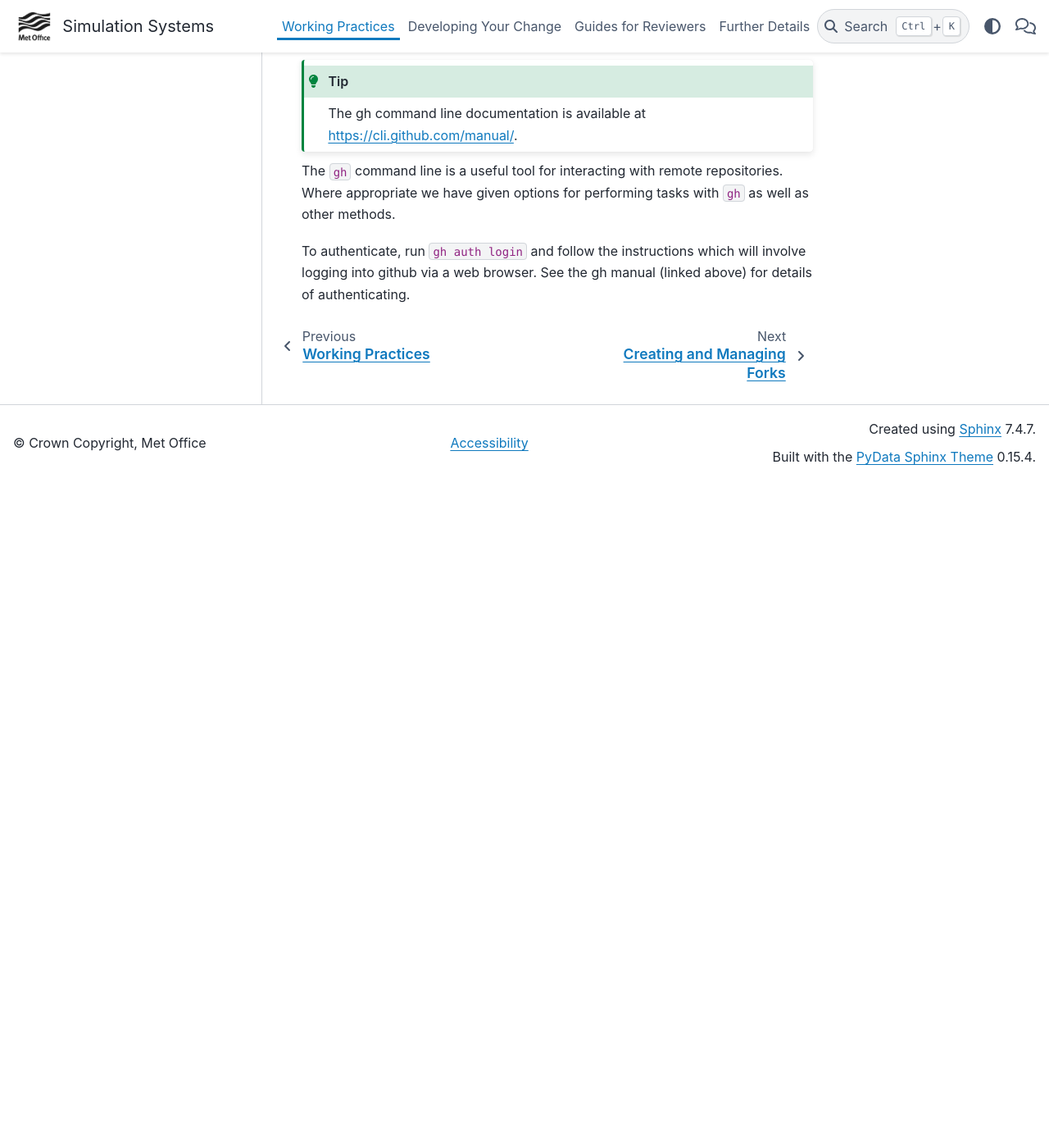
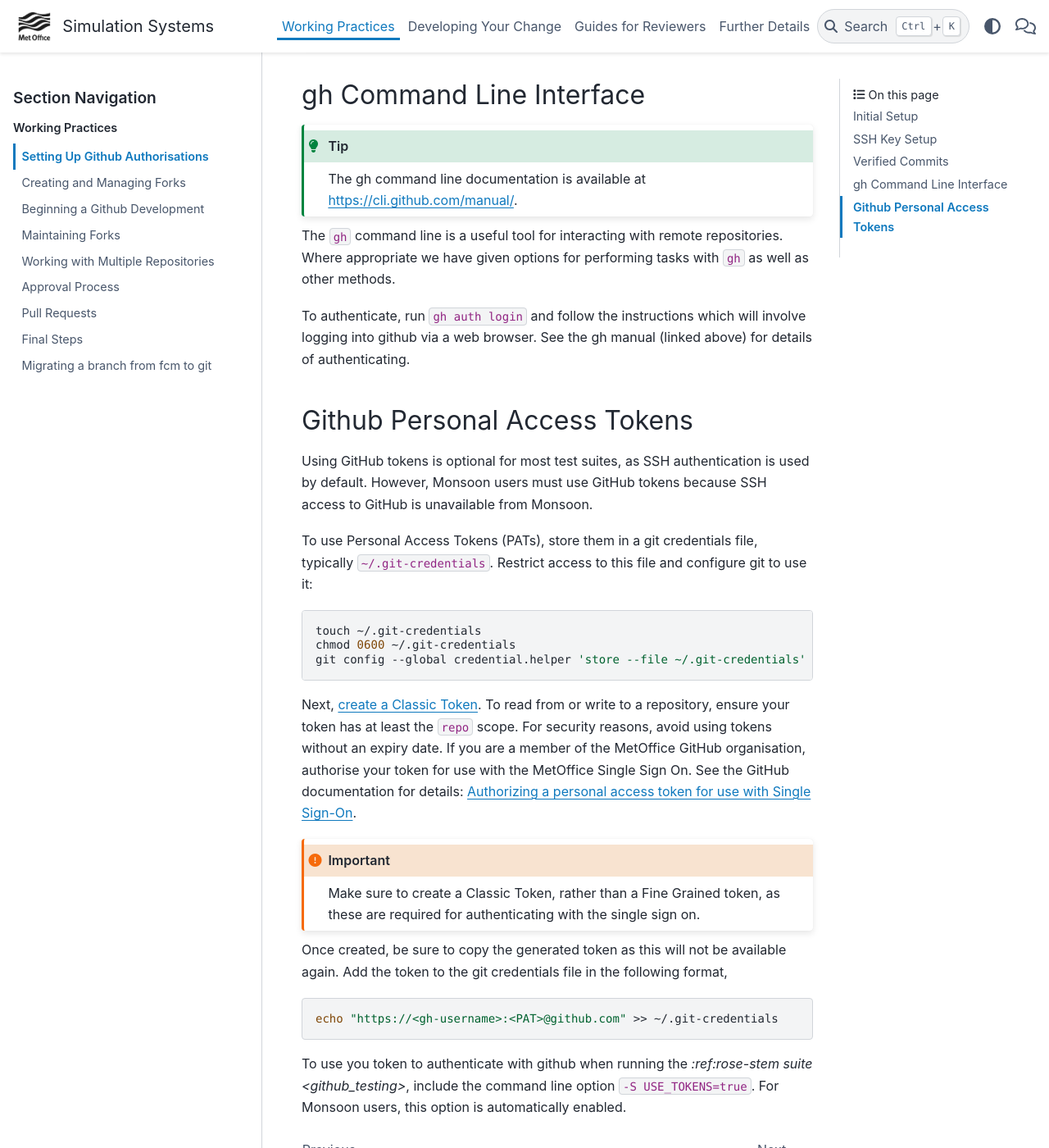
Before and after one commit to MetOffice/simulation-systems, a Sphinx documentation site: the page built from source/WorkingPractices/gh_authorisation.rst, in a window 1280 px wide and 1400 px high, scrolled down 2460 px. Shown: the whole window at 82% size. Built offline with Sphinx 7.4.7 and the PyData theme 0.15.4, drawn with Linux system fonts in a browser that asks for light colours; before the commit the page ends 3047 px from its top, so only the background shows below that; some of the changed text lies outside the part shown.

Commit message:
github tokens (#478)
Co-authored-by: Yaswant Pradhan <2984440+yaswant@users.noreply.github.com>

```diff
--- a/source/Development/testing.rst
+++ b/source/Development/testing.rst
@@ -51,6 +51,10 @@
 ``-S`` Options (non-exhaustive):
 
 * ``-S USE_MIRRORS=true`` - Use local github mirrors instead of ssh.
+* ``-S USE_TOKENS=true`` - Authenticate with github using a :ref:`personal
+  access token <github_pat>` instead of ssh. If both this and ``USE_MIRRORS``
+  are true, then the mirrors will be used instead. On Monsoon, this is
+  automatically set.
 * ``-S USE_HEADS=true`` - Use the head of the default branch for the github
   source, only intended for usage in nightly testing.
 * ``-S USE_EX[AB/CD/Z]=true`` - MetOffice only, specify the host machine for
--- a/source/WorkingPractices/gh_authorisation.rst
+++ b/source/WorkingPractices/gh_authorisation.rst
@@ -69,7 +69,9 @@
 
     If ssh isn't available (eg. shared accounts), then it is possible to use the
     option ``-S USE_MIRRORS=true`` which will use local git mirrors if available
-    (see :ref:`testing` for more details).
+    (see :ref:`testing` for more details) or ``-S USE_TOKENS=true`` which will
+    use a github Personal Access Token (see :ref:`below <github_pat>`). Access
+    from Monsoon will require using a PAT.
 
 You will require a way of `authenticating with github from git
 <https://docs.github.com/en/get-started/git-basics/set-up-git#authenticating-with-github-from-git>`_.
@@ -77,8 +79,9 @@
 github, `see the github documentation
 <https://docs.github.com/en/authentication/connecting-to-github-with-ssh/generating-a-new-ssh-key-and-adding-it-to-the-ssh-agent>`_.
 In order to use this ssh key with MetOffice organisations, it must be authorised
-for single sign on access. First, ensure you are part of the MetOffice
-organisation, and then `configure the SSH key for SSO
+If you are a member of the MetOffice GitHub organisation you will need to
+authorise the key for single sign on access. First, ensure you are part of the
+MetOffice organisation, and then `configure the SSH key for SSO
 <https://docs.github.com/en/enterprise-cloud@latest/authentication/authenticating-with-single-sign-on/authorizing-an-ssh-key-for-use-with-single-sign-on>`_.
 
 
@@ -108,8 +111,8 @@
     sign each commit.
 
 
-gh command line
----------------
+gh Command Line Interface
+-------------------------
 
 .. tip::
 
@@ -123,3 +126,47 @@
 To authenticate, run ``gh auth login`` and follow the instructions which will
 involve logging into github via a web browser. See the gh manual (linked above)
 for details of authenticating.
+
+.. _github_pat:
+
+Github Personal Access Tokens
+-----------------------------
+
+Using GitHub tokens is optional for most test suites, as SSH authentication is
+used by default. However, Monsoon users must use GitHub tokens because SSH
+access to GitHub is unavailable from Monsoon.
+
+To use Personal Access Tokens (PATs), store them in a git credentials file,
+typically ``~/.git-credentials``. Restrict access to this file and configure
+git to use it:
+
+.. code-block:: shell
+
+    touch ~/.git-credentials
+    chmod 0600 ~/.git-credentials
+    git config --global credential.helper 'store --file ~/.git-credentials'
+
+Next, `create a Classic Token
+<https://docs.github.com/en/authentication/keeping-your-account-and-data-secure/managing-your-personal-access-tokens#creating-a-personal-access-token-classic>`_.
+To read from or write to a repository, ensure your token has at least the
+``repo`` scope. For security reasons, avoid using tokens without an expiry
+date. If you are a member of the MetOffice GitHub organisation, authorise your
+token for use with the MetOffice Single Sign On. See the GitHub documentation
+for details: `Authorizing a personal access token for use with Single Sign-On
+<https://docs.github.com/en/enterprise-cloud@latest/authentication/authenticating-with-single-sign-on/authorizing-a-personal-access-token-for-use-with-single-sign-on>`_.
+
+.. important::
+
+    Make sure to create a Classic Token, rather than a Fine Grained token, as
+    these are required for authenticating with the single sign on.
+
+Once created, be sure to copy the generated token as this will not be available
+again. Add the token to the git credentials file in the following format,
+
+.. code-block:: shell
+
+    echo "https://<gh-username>:<PAT>@github.com" >> ~/.git-credentials
+
+To use you token to authenticate with github when running the `:ref:rose-stem
+suite <github_testing>`, include the command line option ``-S USE_TOKENS=true``.
+For Monsoon users, this option is automatically enabled.
```
